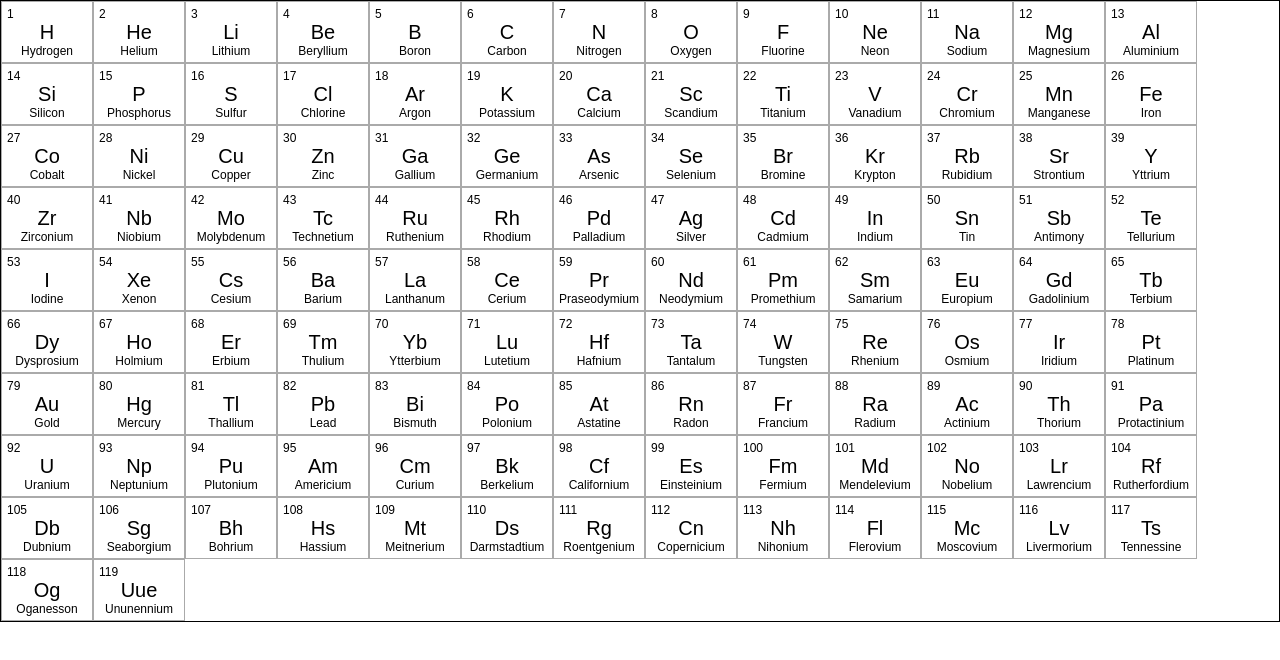
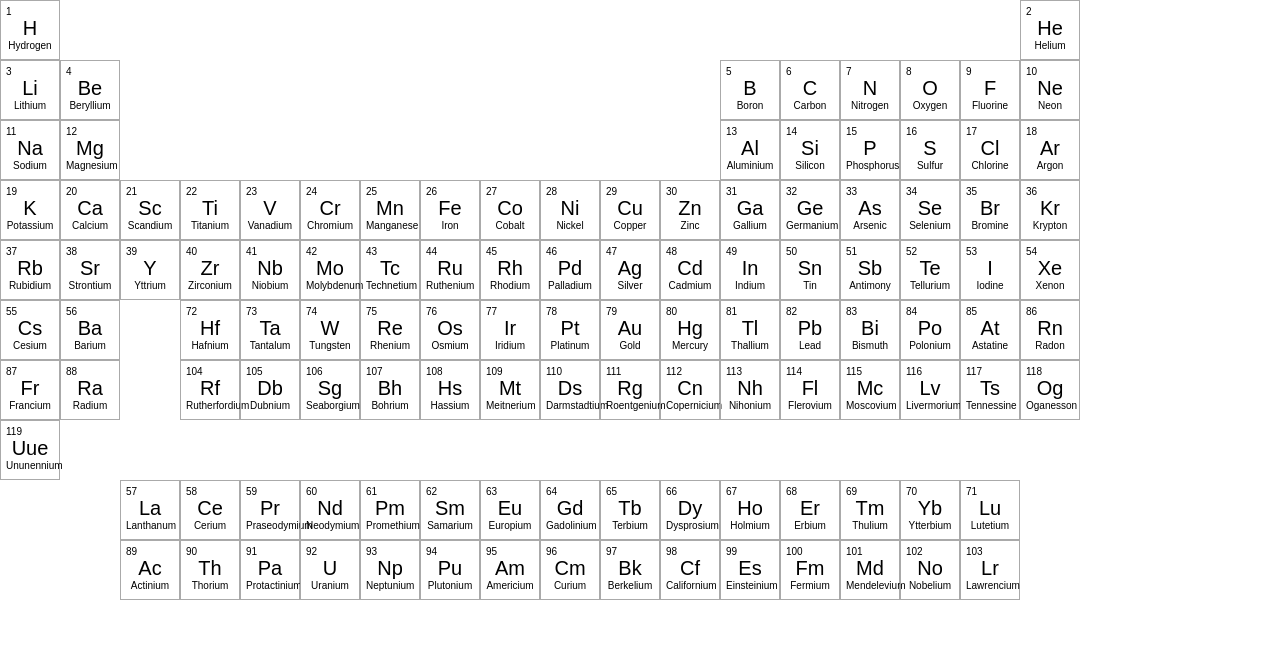
Before and after one commit to karataev/mendeleev-table, a React (Create React App) app: page / in a window 1280 px wide. Shown: the top 660 px of the page. Built offline with nearby package versions, Linux system fonts and the light colour scheme.

Commit message:
Position elements in a table

```diff
--- a/src/components/Element.js
+++ b/src/components/Element.js
@@ -2,12 +2,18 @@ import React from 'react';
 import PropTypes from 'prop-types';
 import styled from 'styled-components';
 
+const WIDTH = 60;
+const HEIGHT = 60;
+
 const Root = styled.div`
+position: absolute;
+top: ${props => props.y * HEIGHT}px;
+left: ${props => props.x * WIDTH}px;
+width: ${WIDTH}px;
+height: ${HEIGHT}px;
 border: 1px solid #aaa;
 padding: 5px;
-flex: 80px 0 0;
-height: 50px;
-font-size: 12px;
+font-size: 10px;
 `;
 
 const Symbol = styled.div`
@@ -29,7 +35,7 @@ export default class Element extends React.Component {
     const {data} = this.props;
 
     return (
-      <Root>
+      <Root x={data.xpos - 1} y={data.ypos - 1}>
         <div>{data.number}</div>
         <Symbol>{data.symbol}</Symbol>
         <Name>{data.name}</Name>
--- a/src/components/ElementTable.js
+++ b/src/components/ElementTable.js
@@ -6,9 +6,7 @@ import Element from "./Element";
 
 
 const Root = styled.div`
-border: 1px solid black;
-display: flex;
-flex-wrap: wrap;
+position: relative;
 `;
 
 export default class ElementTable extends React.Component {
--- a/src/index.css
+++ b/src/index.css
@@ -2,4 +2,9 @@ body {
   margin: 0;
   padding: 0;
   font-family: sans-serif;
+  box-sizing: border-box;
 }
+
+body * {
+  box-sizing: border-box;
+}
```
